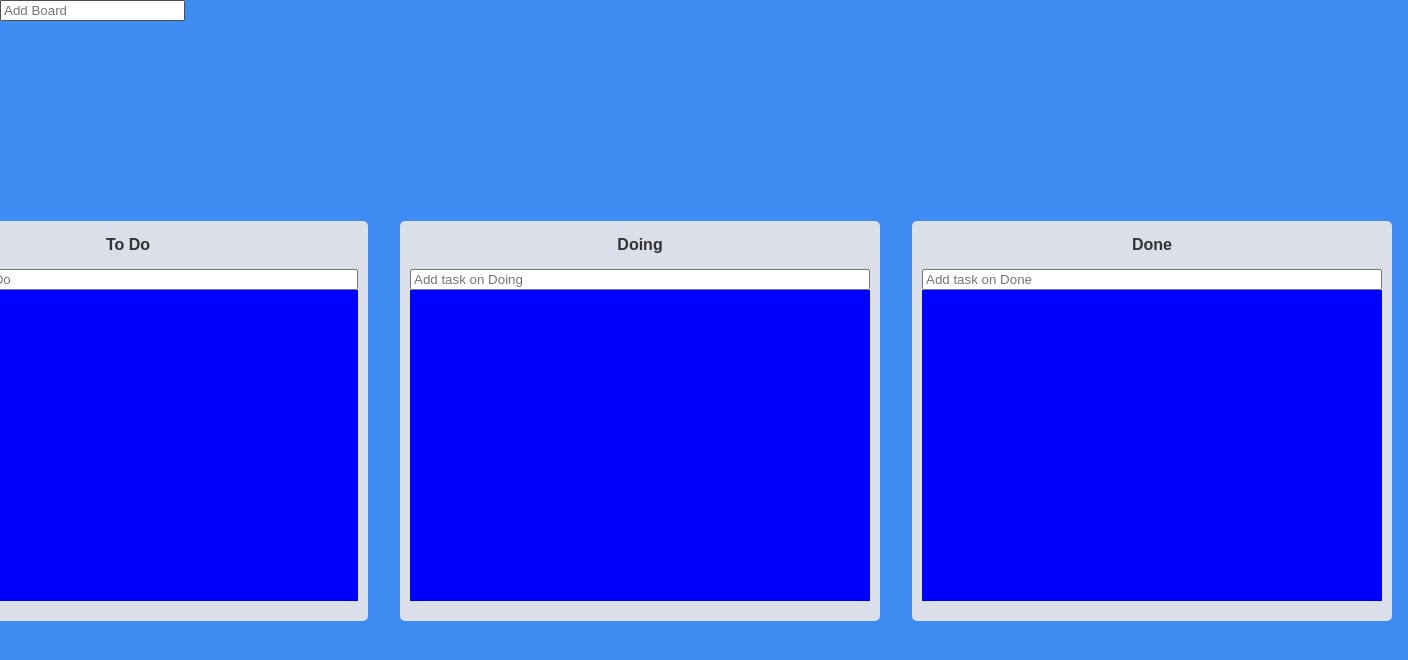
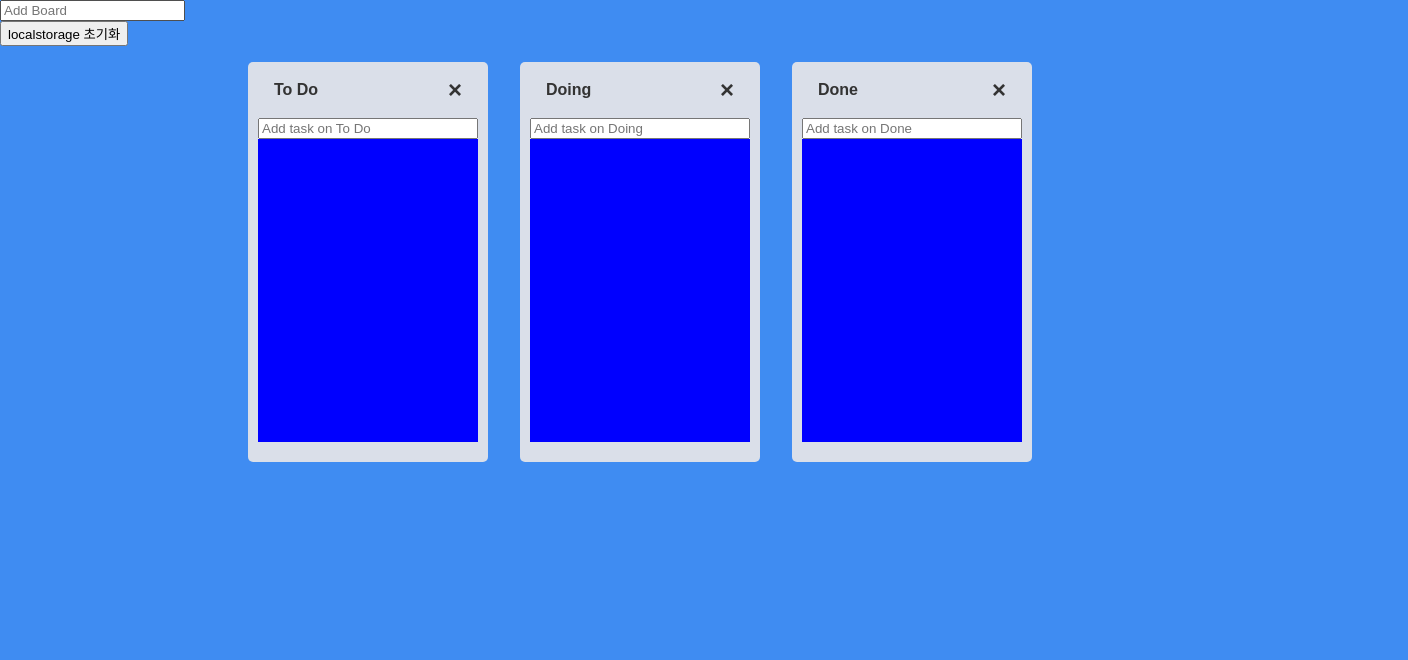
Before and after one commit to Cottonwood-moa/nomad-React, a React (Create React App) app: page / in a window 1280 px wide. Shown: the top 660 px of the page, 1408 px wide, since content can reach past the window. Built offline with nearby package versions, Linux system fonts and the light colour scheme.

Commit message:
add code challenge

```diff
--- a/src/App.tsx
+++ b/src/App.tsx
@@ -2,7 +2,7 @@ import { useEffect } from "react";
 import { DragDropContext, Droppable, DropResult } from "react-beautiful-dnd";
 import { useRecoilState } from "recoil";
 import styled from "styled-components";
-import { toDoState } from "./atoms";
+import { IToDoState, toDoState } from "./atoms";
 import AddBoard from "./components/AddBoard";
 import Board from "./components/Board";
 
@@ -13,10 +13,14 @@ const Wrapper = styled.div`
   margin: 0 auto;
   justify-content: center;
   align-items: center;
-  height: 100vh;
 `;
 const Boards = styled.div`
   display: flex;
+`;
+const Trash = styled.div`
+  width: 20rem;
+  height: 20rem;
+  background-color: white;
 `;
 function App() {
   const [toDos, setToDos] = useRecoilState(toDoState);
@@ -37,67 +41,75 @@ function App() {
   // }
   const onDragEnd = (info: DropResult) => {
     const { draggableId, destination, source, type } = info;
+    console.log(info);
+    // category 이동
     if (type === "category") {
       if (!destination) return;
-      console.log(info);
       setToDos((prev) => {
         const copy = { ...prev };
         const copyKeys = Object.keys(copy);
-        // grab obj
-        const grabObj = copy[draggableId];
-        // drop 지점의 obj
-        const desKey = copyKeys[destination.index];
-        const desObj = copy[desKey];
-        delete copy[draggableId];
-        console.log(copy);
-        return prev;
+        copyKeys.splice(source.index, 1);
+        copyKeys.splice(destination.index, 0, draggableId);
+        let res: IToDoState = {};
+        // eslint-disable-next-line array-callback-return
+        copyKeys.map((a) => {
+          const key = a.toString();
+          res[key] = copy[a];
+        });
+        return res;
       });
     }
-    // setToDos((prev) => {
-    //   if (destination?.droppableId === source.droppableId) {
-    //     const boardCopy = [...prev[source.droppableId]];
-    //     const taskObj = boardCopy[source.index];
-    //     boardCopy.splice(source.index, 1);
-    //     boardCopy.splice(destination?.index, 0, taskObj);
-    //     return {
-    //       ...prev,
-    //       [source.droppableId]: boardCopy,
-    //     };
-    //   } else if (destination?.droppableId !== source.droppableId) {
-    //     // grab한 card가 있는 board
-    //     const sourceBoard = [...prev[source.droppableId]];
-    //     // grab한 obj
-    //     const taskObj = sourceBoard[source.index];
-    //     // 이전 보드에서 드래그 된걸 자른다.
-    //     sourceBoard.splice(source.index, 1);
-    //     // 목적(destination) 보드에 드래그 된 걸(taskObj) 추가한다.
-    //     if (!destination) return prev;
-    //     const destinationBoard = [...prev[destination?.droppableId]];
-    //     destinationBoard.splice(destination?.index, 0, taskObj);
-    //     return {
-    //       ...prev,
-    //       [source.droppableId]: sourceBoard,
-    //       [destination.droppableId]: destinationBoard,
-    //     };
-    //   } else {
-    //     return prev;
-    //   }
-    // });
+    // card 이동
+    if (type === "card") {
+      setToDos((prev) => {
+        if (!destination) return prev;
+        if (destination?.droppableId === source.droppableId) {
+          const boardCopy = [...prev[source.droppableId]];
+          const taskObj = boardCopy[source.index];
+          boardCopy.splice(source.index, 1);
+          boardCopy.splice(destination?.index, 0, taskObj);
+          return {
+            ...prev,
+            [source.droppableId]: boardCopy,
           };
-  // useEffect(() => {
-  //   const toDos = localStorage.getItem("toDos");
-  //   toDos && setToDos(JSON.parse(toDos));
-  // }, []);
+        } else if (destination?.droppableId !== source.droppableId) {
+          // grab한 card가 있는 board
+          const sourceBoard = [...prev[source.droppableId]];
+          // grab한 obj
+          const taskObj = sourceBoard[source.index];
+          // 이전 보드에서 드래그 된걸 자른다.
+          sourceBoard.splice(source.index, 1);
+          // 목적(destination) 보드에 드래그 된 걸(taskObj) 추가한다.
+          const destinationBoard = [...prev[destination?.droppableId]];
+          destinationBoard.splice(destination?.index, 0, taskObj);
+          return {
+            ...prev,
+            [source.droppableId]: sourceBoard,
+            [destination.droppableId]: destinationBoard,
+          };
+        } else {
+          return prev;
+        }
+      });
+    }
+  };
+  useEffect(() => {
+    const toDos = localStorage.getItem("toDos");
+    toDos && setToDos(JSON.parse(toDos));
+    // eslint-disable-next-line react-hooks/exhaustive-deps
+  }, []);
 
-  // useEffect(() => {
-  //   localStorage.setItem("toDos", JSON.stringify(toDos));
-  // }, [toDos]);
+  useEffect(() => {
+    localStorage.setItem("toDos", JSON.stringify(toDos));
+  }, [toDos]);
   // ...magic.dragHandleProps 드래그 트리거
   // ...magic.draggableProps 드래그 가능 요소
   return (
     <>
       <AddBoard />
-
+      <button onClick={() => window.localStorage.clear()}>
+        localstorage 초기화
+      </button>
       <DragDropContext onDragEnd={onDragEnd}>
         <Droppable
           droppableId={"category"}
@@ -105,6 +117,7 @@ function App() {
           direction={"horizontal"}
         >
           {(magic, snapshot) => (
+            <>
               <Wrapper ref={magic.innerRef} {...magic.droppableProps}>
                 <Boards>
                   {Object.keys(toDos).map((boardId, index) => (
@@ -118,6 +131,7 @@ function App() {
                 </Boards>
                 {magic.placeholder}
               </Wrapper>
+            </>
           )}
         </Droppable>
       </DragDropContext>
--- a/src/atoms.tsx
+++ b/src/atoms.tsx
@@ -3,7 +3,7 @@ export interface IToDo {
   id: number;
   text: string;
 }
-interface IToDoState {
+export interface IToDoState {
   [key: string]: IToDo[];
 }
 export const toDoState = atom<IToDoState>({
--- a/src/components/Board.tsx
+++ b/src/components/Board.tsx
@@ -1,7 +1,6 @@
-import { useEffect } from "react";
 import { Draggable, Droppable } from "react-beautiful-dnd";
 import { useForm } from "react-hook-form";
-import { useRecoilValue, useSetRecoilState } from "recoil";
+import { useSetRecoilState } from "recoil";
 import styled from "styled-components";
 import { IToDo, toDoState } from "../atoms";
 import DraggableCard from "./DraggableCard";
@@ -9,17 +8,24 @@ const Wrapper = styled.div`
   padding: 0px 10px 20px 10px;
   background-color: ${(props) => props.theme.boardColor};
   border-radius: 5px;
-  width: 30rem;
+  width: 15rem;
   margin: 1rem;
   min-height: 400px;
   display: flex;
   flex-direction: column;
 `;
 const Title = styled.div`
+  display: flex;
+  justify-content: space-between;
+  align-items: center;
   padding: 1rem;
   color: ${(props) => props.theme.textColor};
   font-weight: bold;
   text-align: center;
+  span {
+    font-size: 24px;
+    cursor: pointer;
+  }
 `;
 interface IArea {
   isDraggingOver: boolean;
@@ -52,9 +58,8 @@ interface IForm {
   toDo: string;
 }
 function Board({ toDos, boardId, index }: IBoardProps) {
-  const test = useRecoilValue(toDoState);
   const setTodos = useSetRecoilState(toDoState);
-  const { register, setValue, handleSubmit, reset } = useForm<IForm>();
+  const { register, handleSubmit, reset } = useForm<IForm>();
   const onValid = ({ toDo }: IForm) => {
     const newToDo = {
       id: Date.now(),
@@ -68,12 +73,20 @@ function Board({ toDos, boardId, index }: IBoardProps) {
     });
     reset();
   };
-  useEffect(() => {}, [test]);
+  const boardDelete = (boardId: string) => {
+    setTodos((prev) => {
+      const result = { ...prev };
+      delete result[boardId];
+      return result;
+    });
+  };
   return (
     <Draggable draggableId={boardId} index={index}>
       {(magic, snapshot) => (
         <Wrapper ref={magic.innerRef} {...magic.draggableProps}>
-          <Title {...magic.dragHandleProps}>{boardId}</Title>
+          <Title {...magic.dragHandleProps}>
+            {boardId} <span onClick={() => boardDelete(boardId)}>&times;</span>
+          </Title>
           <Form onSubmit={handleSubmit(onValid)}>
             <input
               {...register("toDo", {
```
Lines whose indentation alone changed are shown as unchanged.
